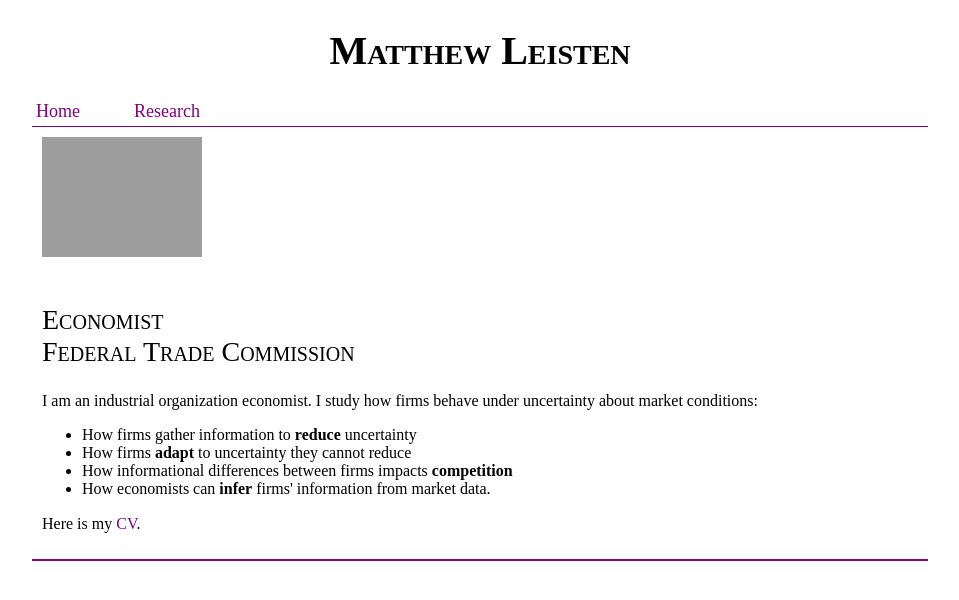
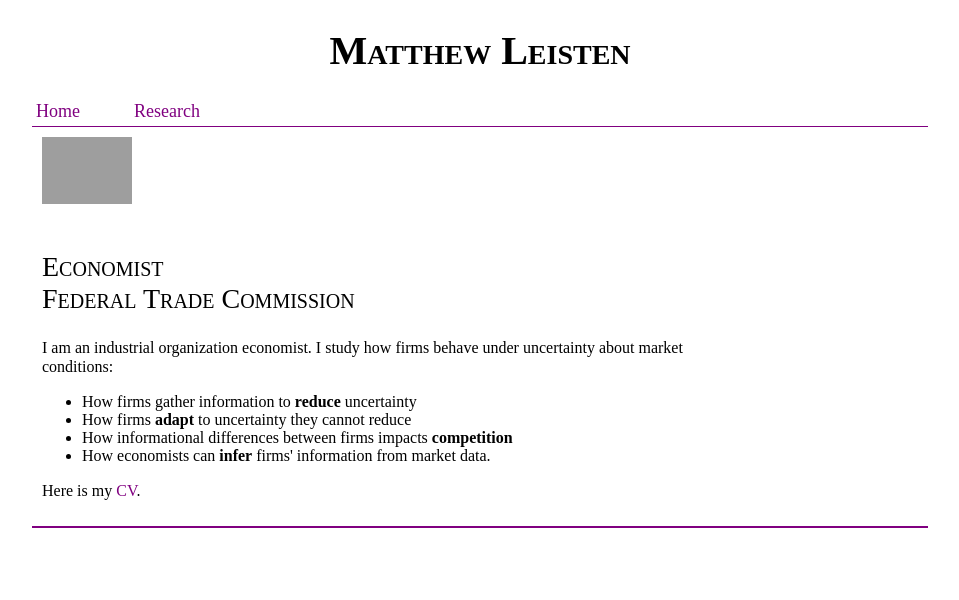
Before and after one commit to mleisten/mleisten.github.io, a Jekyll site: the page index.html, which Jekyll copies as it is, in a window 1280 px wide. Shown: the top 600 px of the page, without its empty margins (160-1119 px from the left). Built offline with Jekyll 4.4.1, drawn with Linux system fonts in a browser that asks for light colours.

Commit message:
Update index.html

```diff
--- a/index.html
+++ b/index.html
@@ -16,10 +16,10 @@
 </nav>
 <div class="container">
 <div class="row">
-<div class ="column"; width = 40%>
+<div class ="column left">
 <img width=40%; height: auto; src="Leisten, Matthew.jpg"> </img>
 </div>
-<div class="column"; width = 50%>
+<div class="column right">
 <h2 margin-bottom: 1cm; text-align: center>Economist<br>
 Federal Trade Commission</h2>
 
```
